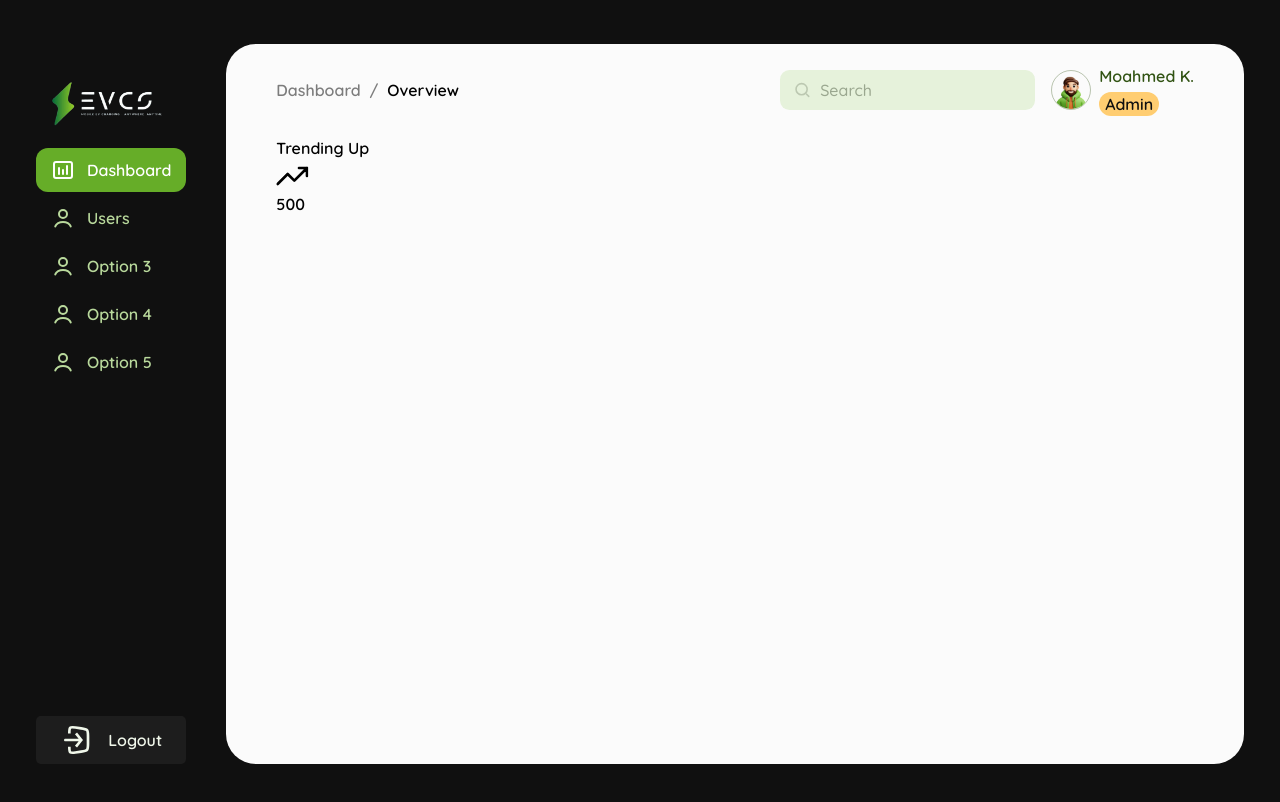
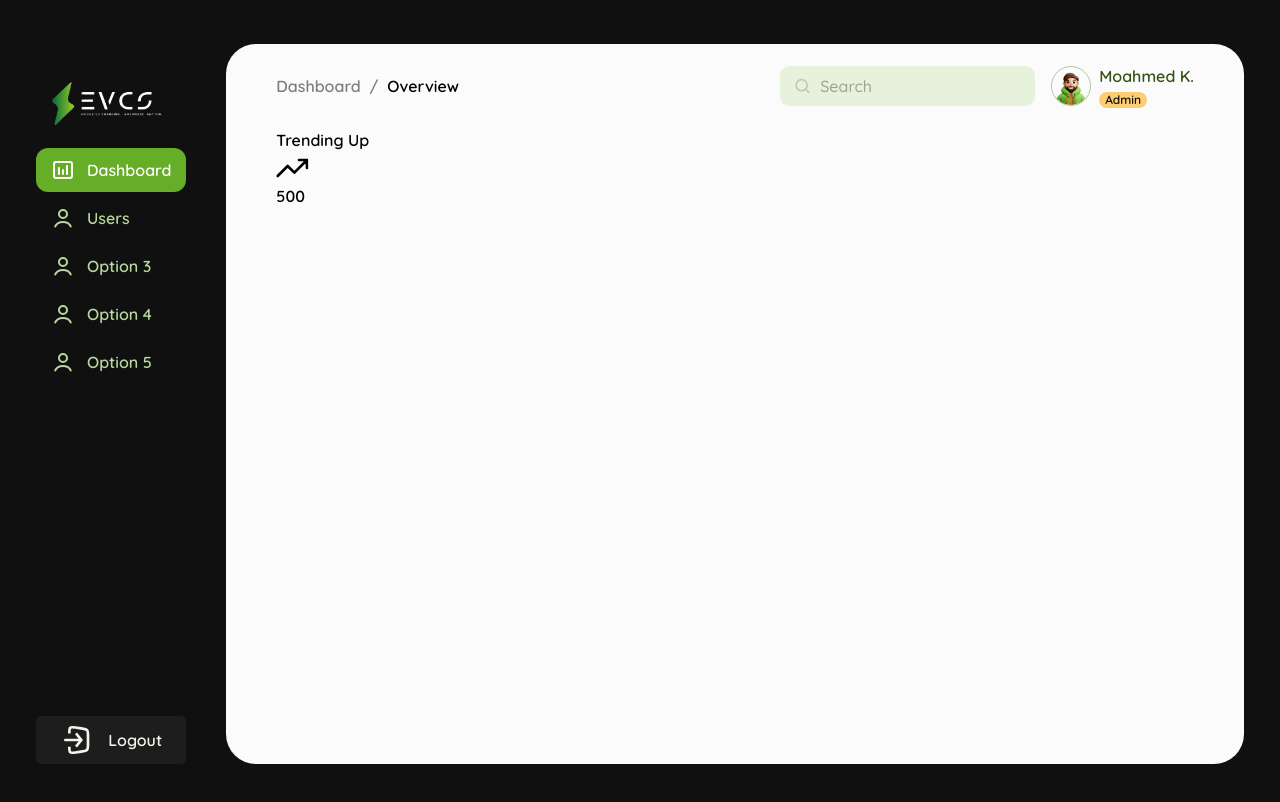
Before and after one commit to mahmoud-alaa1/EVCS-Dashboard, a React (Vite) app: page /overview in a window 1280 px wide. Shown: the top 802 px of the page. Built offline with nearby package versions, Linux system fonts and the light colour scheme.

Commit message:
Style, Admin tag
I decreased admin tag font size to 12px

```diff
--- a/src/components/HeaderNav.tsx
+++ b/src/components/HeaderNav.tsx
@@ -5,7 +5,7 @@ export default function HeaderNav() {
   return (
     <nav className="flex gap-4 items-center flex-wrap ">
       <form>
-        <SearchInput placeholder="Search" />
+        <SearchInput name="searchDash" placeholder="Search" />
       </form>
       <div className="flex gap-2 items-center">
         <img
@@ -15,7 +15,7 @@ export default function HeaderNav() {
         />
         <div className="flex flex-col gap-1">
           <span className="text-[1rem] text-[#315313]">Moahmed K.</span>
-          <Tag size="sm" color="admin">
+          <Tag className="text-xs" size="sm" color="admin">
             Admin
           </Tag>
         </div>
```
